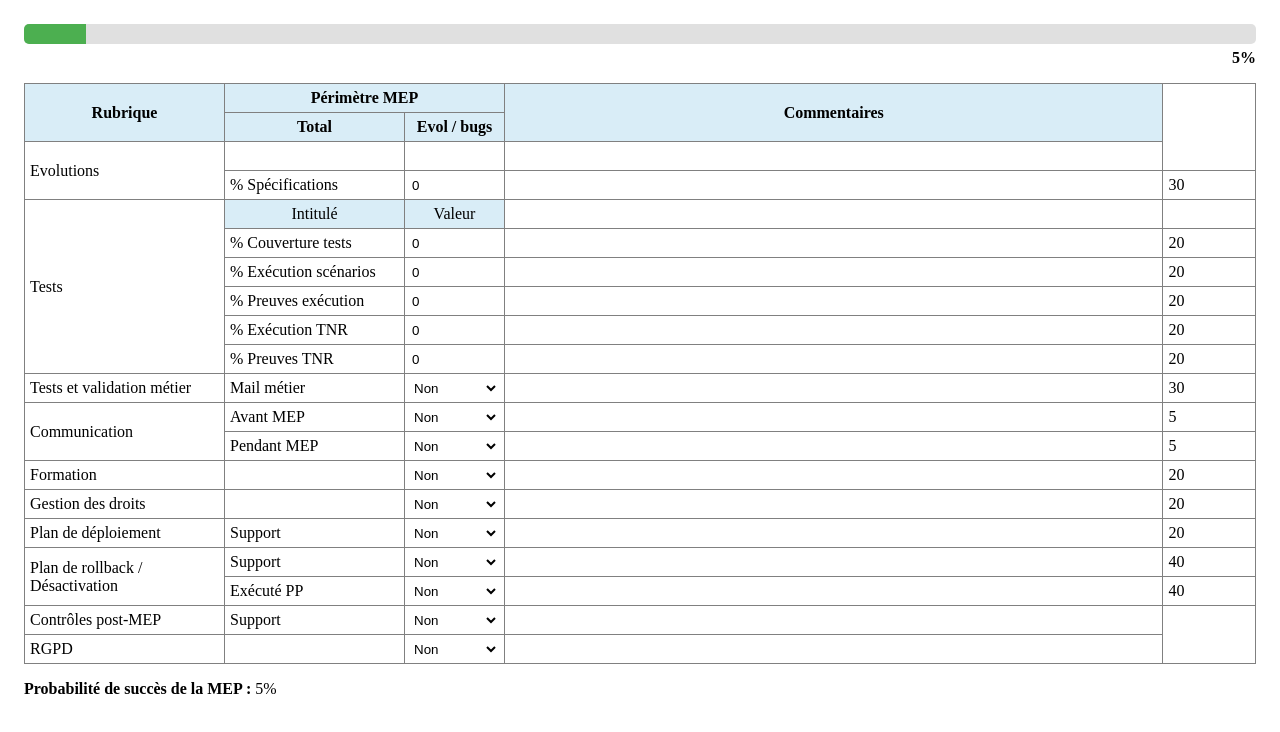
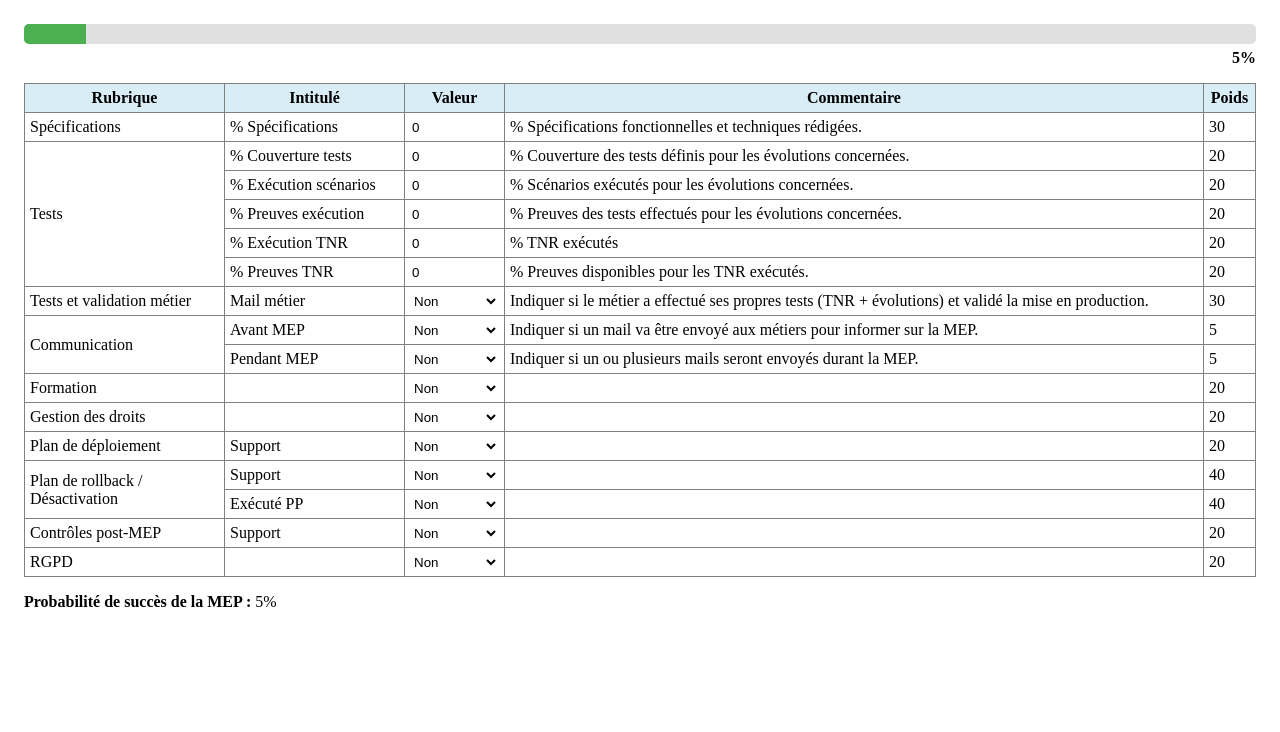
Before and after one commit to PropulsePassy/empty-field-ppqsx6, a React (Create React App) app: page / in a window 1280 px wide. Shown: the top 732 px of the page. Built offline with nearby package versions, Linux system fonts and the light colour scheme.

Commit message:
UJpdate format tableau + commentaires

```diff
--- a/src/FormulaireCAB.js
+++ b/src/FormulaireCAB.js
@@ -153,30 +153,16 @@ const FormulaireMEP = () => {
           </colgroup>
           <thead style={{ backgroundColor: "#d9edf7", textAlign: "center" }}>
             <tr>
-              <th rowSpan="2">Rubrique</th>
-              <th colSpan="2">Périmètre MEP</th>
-              <th rowSpan="2">Commentaires</th>
-            </tr>
-            <tr>
-              <th>Total</th>
-              <th>Evol / bugs</th>
+              <th>Rubrique</th>
+              <th>Intitulé</th>
+              <th>Valeur</th>
+              <th>Commentaire</th>
+              <th>Poids</th>
             </tr>
           </thead>
           <tbody>
             <tr>
-              <td rowSpan={"2"}>Evolutions</td>
-              <td>
-                <input type="text" style={inputStyle} />
-              </td>
-              <td>
-                <input type="text" style={inputStyle} />
-              </td>
-
-              <td>
-                <input type="text" style={inputStyle} />
-              </td>
-            </tr>
-            <tr>
+              <td>Spécifications</td>
               <td>% Spécifications</td>
               <td>
                 <input
@@ -190,21 +176,12 @@ const FormulaireMEP = () => {
                   style={inputStyle}
                 />
               </td>
-              <td>
-                <input type="text" style={inputStyle} />
-              </td>
+              <td>% Spécifications fonctionnelles et techniques rédigées.</td>
               <td>30</td>
             </tr>
 
             <tr>
               <td rowSpan="6">Tests</td>
-              <td style={{ backgroundColor: "#d9edf7", textAlign: "center" }}>
-                Intitulé
-              </td>
-              <td style={{ backgroundColor: "#d9edf7", textAlign: "center" }}>
-                Valeur
-              </td>
-              <td></td>
             </tr>
 
             <tr>
@@ -222,7 +199,7 @@ const FormulaireMEP = () => {
                 />
               </td>
               <td>
-                <input type="text" style={inputStyle} />
+                % Couverture des tests définis pour les évolutions concernées.
               </td>
               <td>20</td>
             </tr>
@@ -240,9 +217,7 @@ const FormulaireMEP = () => {
                   style={inputStyle}
                 />{" "}
               </td>
-              <td>
-                <input type="text" style={inputStyle} />
-              </td>
+              <td>% Scénarios exécutés pour les évolutions concernées.</td>
               <td>20</td>
             </tr>
             <tr>
@@ -260,7 +235,7 @@ const FormulaireMEP = () => {
                 />{" "}
               </td>
               <td>
-                <input type="text" style={inputStyle} />
+                % Preuves des tests effectués pour les évolutions concernées.
               </td>
               <td>20</td>
             </tr>
@@ -278,9 +253,7 @@ const FormulaireMEP = () => {
                   style={inputStyle}
                 />{" "}
               </td>
-              <td>
-                <input type="text" style={inputStyle} />
-              </td>
+              <td>% TNR exécutés</td>
               <td>20</td>
             </tr>
             <tr>
@@ -297,9 +270,7 @@ const FormulaireMEP = () => {
                   style={inputStyle}
                 />{" "}
               </td>
-              <td>
-                <input type="text" style={inputStyle} />
-              </td>
+              <td>% Preuves disponibles pour les TNR exécutés.</td>
               <td>20</td>
             </tr>
 
@@ -319,7 +290,8 @@ const FormulaireMEP = () => {
                 </select>{" "}
               </td>
               <td>
-                <input type="text" style={inputStyle} />
+                Indiquer si le métier a effectué ses propres tests (TNR +
+                évolutions) et validé la mise en production.
               </td>
               <td>30</td>
             </tr>
@@ -340,7 +312,8 @@ const FormulaireMEP = () => {
                 </select>{" "}
               </td>
               <td>
-                <input type="text" style={inputStyle} />
+                Indiquer si un mail va être envoyé aux métiers pour informer sur
+                la MEP.
               </td>
               <td>5</td>
             </tr>
@@ -359,7 +332,7 @@ const FormulaireMEP = () => {
                 </select>{" "}
               </td>
               <td>
-                <input type="text" style={inputStyle} />
+                Indiquer si un ou plusieurs mails seront envoyés durant la MEP.
               </td>
               <td>5</td>
             </tr>
@@ -483,6 +456,7 @@ const FormulaireMEP = () => {
               <td>
                 <input type="text" style={inputStyle} />
               </td>
+              <td>20</td>
             </tr>
 
             <tr>
@@ -503,6 +477,7 @@ const FormulaireMEP = () => {
               <td>
                 <input type="text" style={inputStyle} />
               </td>
+              <td>20</td>
             </tr>
           </tbody>
         </table>
```
